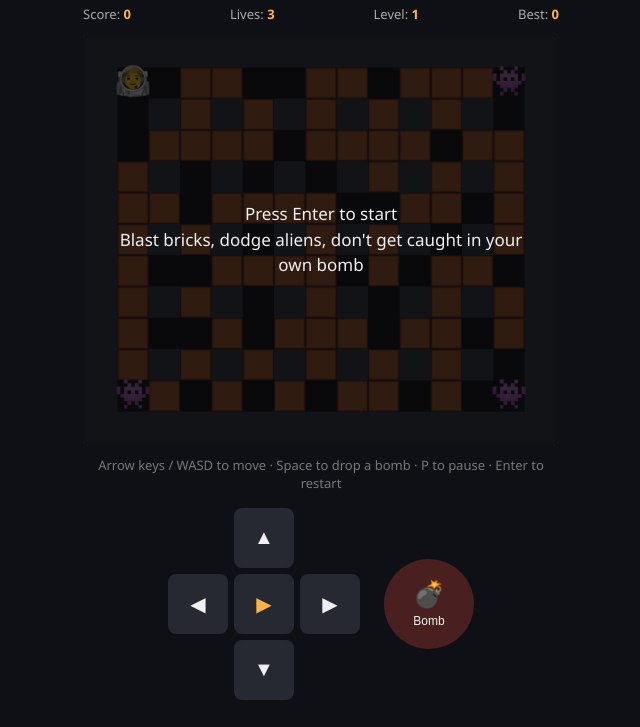
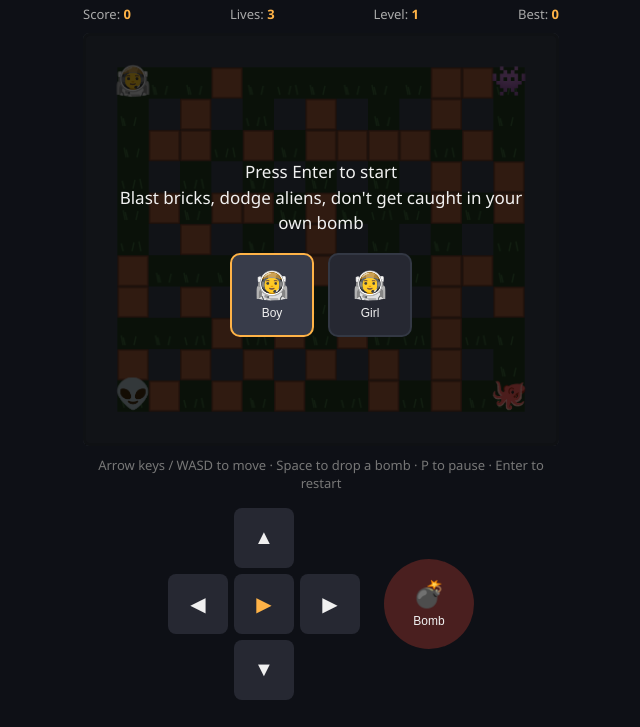
Before and after one commit to ElyseB725/ClaudeProject, a plain HTML site: page astro-blast/index.html in a window 1280 px wide. Shown: the part 73-800 px from the top of the page, without its empty margins (319-959 px from the left). Drawn offline with Linux system fonts and the light colour scheme.

Commit message:
Add character select, grass texture, and colorful enemies to Astro Blast
Also lowers brick density so the map feels less like an obstacle
course, and adds two new power-ups hidden under bricks: an extra
life and 10-second invincibility.

Co-Authored-By: Claude Sonnet 5 <noreply@anthropic.com>

```diff
--- a/astro-blast/index.html
+++ b/astro-blast/index.html
@@ -18,7 +18,13 @@
     <div class="board-wrap">
       <canvas id="board" width="480" height="416"></canvas>
       <div id="overlay" class="overlay">
-        <p id="overlay-text">Press Enter to start<br>Blast bricks, dodge aliens, don't get caught in your own bomb</p>
+        <div>
+          <p id="overlay-text">Press Enter to start<br>Blast bricks, dodge aliens, don't get caught in your own bomb</p>
+          <div id="character-select" class="character-select">
+            <button type="button" class="char-btn" data-gender="boy">&#128104;&#8205;&#128640;<span>Boy</span></button>
+            <button type="button" class="char-btn" data-gender="girl">&#128105;&#8205;&#128640;<span>Girl</span></button>
+          </div>
+        </div>
       </div>
     </div>
     <p class="hint">Arrow keys / WASD to move &middot; Space to drop a bomb &middot; P to pause &middot; Enter to restart</p>
--- a/astro-blast/script.js
+++ b/astro-blast/script.js
@@ -8,6 +8,7 @@ const overlay = document.getElementById("overlay");
 const overlayText = document.getElementById("overlay-text");
 const dpadCenter = document.getElementById("dpad-center");
 const bombBtn = document.getElementById("bomb-btn");
+const characterSelect = document.getElementById("character-select");
 
 const CELL = 32;
 const COLS = canvas.width / CELL;
@@ -19,12 +20,35 @@ const ENEMY_SPEED = 1.5;
 const FUSE_MS = 1800;
 const BLAST_MS = 400;
 const INVINCIBLE_MS = 2000;
+const POWERUP_INVINCIBLE_MS = 10000;
 const BASE_BOMB_RANGE = 1;
 const BASE_MAX_BOMBS = 1;
+const BLOCK_DENSITY = 0.45;
+const POWERUP_DROP_CHANCE = 0.3;
 
 const EMPTY = 0;
 const WALL = 1;
 const BLOCK = 2;
+
+const POWERUP_ICONS = {
+  range: "\u{1F4A5}",
+  bomb: "\u{1F4A3}",
+  life: "\u{2764}\u{FE0F}",
+  invincible: "\u{2B50}",
+};
+
+const PLAYER_ICONS = {
+  boy: "\u{1F468}\u{200D}\u{1F680}",
+  girl: "\u{1F469}\u{200D}\u{1F680}",
+};
+
+const ENEMY_ICONS = [
+  "\u{1F47E}",
+  "\u{1F47D}",
+  "\u{1F419}",
+  "\u{1F991}",
+  "\u{1F9A0}",
+];
 
 const ENEMY_SPAWNS = [
   [COLS - 2, 1],
@@ -35,6 +59,7 @@ const ENEMY_SPAWNS = [
 ];
 
 let grid, player, enemies, bombs, explosions, powerups;
+let playerGender = "boy";
 let score, best, lives, level, running, paused, gameStatus;
 let keys = { up: false, down: false, left: false, right: false };
 let rafId, lastTime;
@@ -56,7 +81,7 @@ function buildGrid() {
       } else if (row % 2 === 0 && col % 2 === 0) {
         r.push(WALL);
       } else {
-        r.push(Math.random() < 0.7 ? BLOCK : EMPTY);
+        r.push(Math.random() < BLOCK_DENSITY ? BLOCK : EMPTY);
       }
     }
     g.push(r);
@@ -96,13 +121,14 @@ function buildLevel() {
   });
 
   const enemyCount = Math.min(2 + level, ENEMY_SPAWNS.length);
-  enemies = ENEMY_SPAWNS.slice(0, enemyCount).map(([col, row]) => {
+  enemies = ENEMY_SPAWNS.slice(0, enemyCount).map(([col, row], i) => {
     if (grid[row][col] !== WALL) grid[row][col] = EMPTY;
     const e = makeEntity(col, row, ENEMY_SIZE);
     return Object.assign(e, {
       dir: randomDir(),
       alive: true,
       changeAt: 0,
+      icon: ENEMY_ICONS[i % ENEMY_ICONS.length],
     });
   });
 }
@@ -208,6 +234,14 @@ function placeBomb() {
   player.escapeRow = row;
 }
 
+function rollPowerupType() {
+  const roll = Math.random();
+  if (roll < 0.4) return "range";
+  if (roll < 0.8) return "bomb";
+  if (roll < 0.9) return "life";
+  return "invincible";
+}
+
 function explodeBomb(bomb) {
   if (bomb.exploded) return;
   bomb.exploded = true;
@@ -224,12 +258,8 @@ function explodeBomb(bomb) {
       cells.push({ col, row });
       if (cell === BLOCK) {
         grid[row][col] = EMPTY;
-        if (Math.random() < 0.2) {
-          powerups.push({
-            col,
-            row,
-            type: Math.random() < 0.5 ? "range" : "bomb",
-          });
+        if (Math.random() < POWERUP_DROP_CHANCE) {
+          powerups.push({ col, row, type: rollPowerupType() });
         }
         break;
       }
@@ -335,9 +365,33 @@ function updatePlayer(now) {
   const row = Math.floor((player.y + player.size / 2) / CELL);
   const picked = powerups.find((p) => p.col === col && p.row === row);
   if (picked) {
-    if (picked.type === "range") player.bombRange = Math.min(player.bombRange + 1, 4);
-    else player.maxBombs = Math.min(player.maxBombs + 1, 3);
+    if (picked.type === "range") {
+      player.bombRange = Math.min(player.bombRange + 1, 4);
+    } else if (picked.type === "bomb") {
+      player.maxBombs = Math.min(player.maxBombs + 1, 3);
+    } else if (picked.type === "life") {
+      lives += 1;
+      livesEl.textContent = lives;
+    } else if (picked.type === "invincible") {
+      player.invincibleUntil = now + POWERUP_INVINCIBLE_MS;
+    }
     powerups = powerups.filter((p) => p !== picked);
+  }
+}
+
+function drawGrass(x, y, col, row) {
+  ctx.fillStyle = "#213a1f";
+  ctx.fillRect(x, y, CELL, CELL);
+  ctx.strokeStyle = "#3c6438";
+  ctx.lineWidth = 1.5;
+  const seed = (col * 31 + row * 17) % 7;
+  for (let i = 0; i < 3; i++) {
+    const bx = x + 6 + ((seed + i * 9) % (CELL - 12));
+    const by = y + CELL - 4;
+    ctx.beginPath();
+    ctx.moveTo(bx, by);
+    ctx.lineTo(bx - 2 + (i % 2) * 4, by - 8 - (i % 3));
+    ctx.stroke();
   }
 }
 
@@ -358,6 +412,8 @@ function draw() {
         ctx.fillRect(x + 1, y + 1, CELL - 2, CELL - 2);
         ctx.strokeStyle = "#7a4128";
         ctx.strokeRect(x + 1, y + 1, CELL - 2, CELL - 2);
+      } else {
+        drawGrass(x, y, col, row);
       }
     }
   }
@@ -368,7 +424,7 @@ function draw() {
 
   powerups.forEach((p) => {
     const c = cellCenter(p.col, p.row);
-    ctx.fillText(p.type === "range" ? "\u{1F4A5}" : "\u{1F4A3}", c.x, c.y);
+    ctx.fillText(POWERUP_ICONS[p.type], c.x, c.y);
   });
 
   bombs.forEach((b) => {
@@ -387,7 +443,7 @@ function draw() {
 
   ctx.font = `${ENEMY_SIZE + 6}px sans-serif`;
   enemies.forEach((e) => {
-    ctx.fillText("\u{1F47E}", e.x + e.size / 2, e.y + e.size / 2);
+    ctx.fillText(e.icon, e.x + e.size / 2, e.y + e.size / 2);
   });
 
   if (player.alive) {
@@ -395,7 +451,7 @@ function draw() {
     const blinking = now < player.invincibleUntil && Math.floor(now / 100) % 2 === 0;
     if (!blinking) {
       ctx.font = `${PLAYER_SIZE + 6}px sans-serif`;
-      ctx.fillText("\u{1F9D1}\u{200D}\u{1F680}", player.x + player.size / 2, player.y + player.size / 2);
+      ctx.fillText(PLAYER_ICONS[playerGender], player.x + player.size / 2, player.y + player.size / 2);
     }
   }
 }
@@ -456,8 +512,10 @@ function endGame(won) {
   }
   if (won) {
     overlayText.innerHTML = `Level ${level} cleared &mdash; score ${score}<br>Press Enter for the next level`;
+    characterSelect.classList.add("hidden");
   } else {
     overlayText.innerHTML = `Game over &mdash; score ${score}<br>Press Enter to play again`;
+    characterSelect.classList.remove("hidden");
   }
   overlay.classList.remove("hidden");
   dpadCenter.textContent = "▶";
@@ -562,6 +620,16 @@ bombBtn.addEventListener("pointerdown", (e) => {
   placeBomb();
 });
 
+const charButtons = document.querySelectorAll(".char-btn");
+charButtons.forEach((btn) => {
+  btn.addEventListener("click", () => {
+    playerGender = btn.dataset.gender;
+    charButtons.forEach((b) => b.classList.toggle("selected", b === btn));
+    startGame();
+  });
+});
+charButtons[0].classList.add("selected");
+
 gameStatus = "ready";
 running = false;
 paused = false;
--- a/astro-blast/style.css
+++ b/astro-blast/style.css
@@ -82,6 +82,44 @@ canvas {
   display: none;
 }
 
+.character-select {
+  display: flex;
+  justify-content: center;
+  gap: 14px;
+  margin-top: 16px;
+}
+
+.character-select.hidden {
+  display: none;
+}
+
+.char-btn {
+  width: 84px;
+  height: 84px;
+  border: 2px solid #333844;
+  border-radius: 10px;
+  background: #262832;
+  color: #f0f0f0;
+  font-size: 28px;
+  display: flex;
+  flex-direction: column;
+  align-items: center;
+  justify-content: center;
+  gap: 4px;
+  touch-action: manipulation;
+  user-select: none;
+}
+
+.char-btn span {
+  font-size: 12px;
+}
+
+.char-btn:active,
+.char-btn.selected {
+  background: #383c4a;
+  border-color: #ffb347;
+}
+
 .controls {
   display: flex;
   align-items: center;
```
Also changed, not shown: astro-blast/CLAUDE.md (+4 -3 lines).
